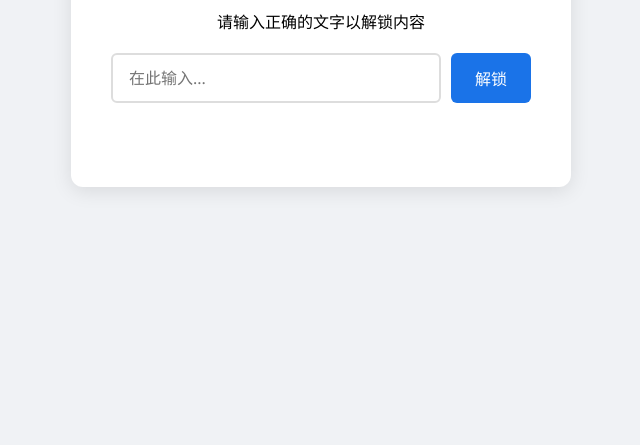
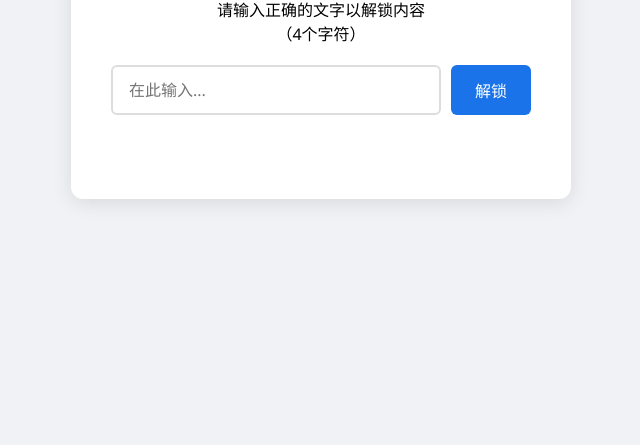
Before and after one commit to LAFEI2000/username.github.io, a plain HTML site: page index.html in a window 1280 px wide. Shown: the part 355-800 px from the top of the page, without its empty margins (319-959 px from the left). Drawn offline with Linux system fonts and the light colour scheme.

Commit message:
Update index.html

```diff
--- a/index.html
+++ b/index.html
@@ -121,6 +121,7 @@
     <div class="unlock-container" id="unlock-container">
         <h1>输入解锁文字</h1>
         <p>请输入正确的文字以解锁内容</p>
+        <p>（4个字符）</p>
         <div class="input-group">
             <input type="text" id="unlock-input" placeholder="在此输入...">
             <button id="unlock-btn">解锁</button>
```
